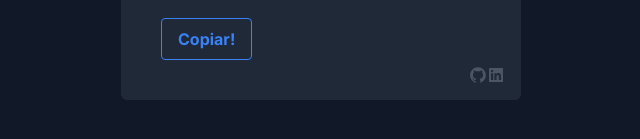
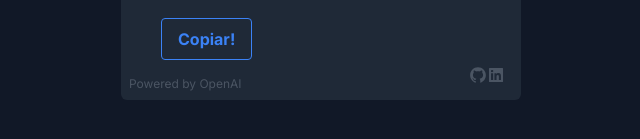
Before and after one commit to AlanLuna-00/ChistesIT-IA, a Next.js app: page / in a window 1280 px wide. Shown: the part 461-600 px from the top of the page, without its empty margins (319-959 px from the left). Built offline with nearby package versions, Linux system fonts and the light colour scheme.

Commit message:
details xD

```diff
--- a/src/app/page.js
+++ b/src/app/page.js
@@ -57,6 +57,11 @@ function HomePage() {
         <span className="absolute top-0 right-0 p-2 text-gray-600 text-xs">
           by Alan Luna 🚀
         </span>
+        <span className="absolute bottom-0 left-0 p-2 text-gray-600 text-xs">
+          <a href="https://platform.openai.com/overview" target="_blank">
+            Powered by OpenAI
+          </a>
+        </span>
         <SocialIcon />
       </form>
     </div>
```
